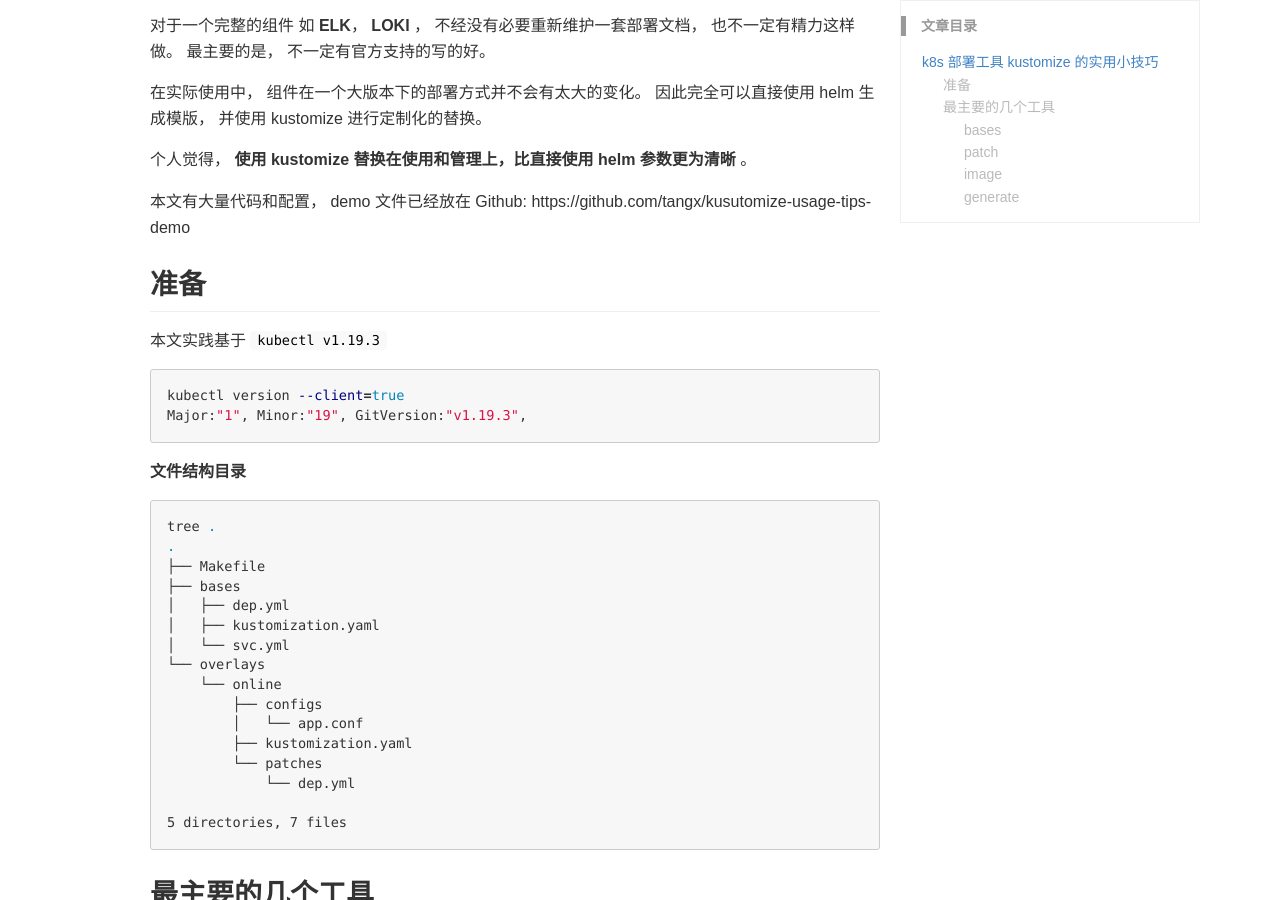
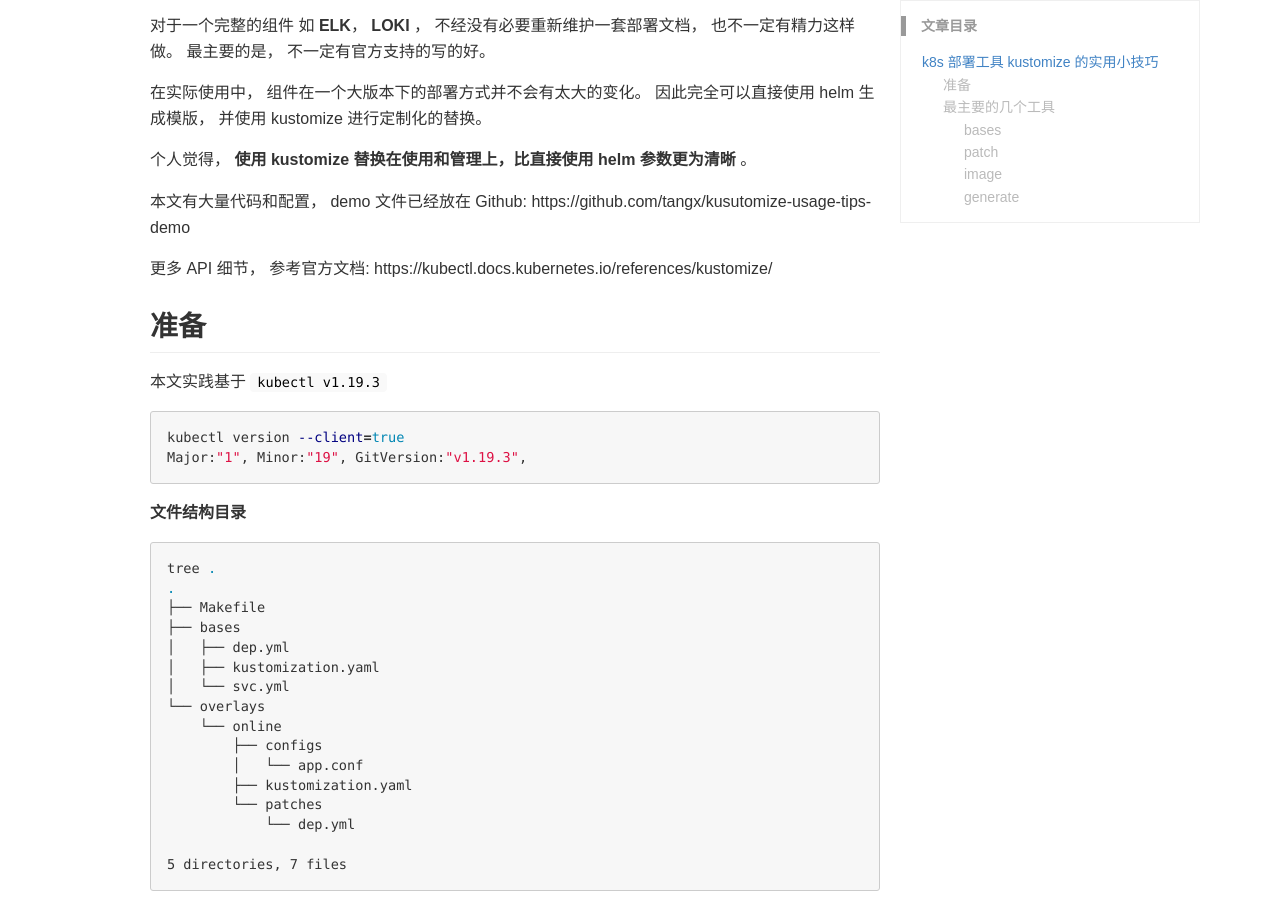
Before and after one commit to octowhale/octowhale.github.io, a Jekyll site: the page built from _posts/2020/2020-12-05-kusutomize-usage-tips.md, in a window 1280 px wide and 900 px high, scrolled down 403 px. Built offline with Jekyll 4.4.1, drawn with Linux system fonts in a browser that asks for light colours; comment, search, counter and statistics services are not loaded.

Commit message:
docs: referer api

```diff
--- a/_posts/2020/2020-12-05-kusutomize-usage-tips.md
+++ b/_posts/2020/2020-12-05-kusutomize-usage-tips.md
@@ -21,6 +21,8 @@ keywords: keyword1, keyword2
 个人觉得， **使用 kustomize 替换在使用和管理上，比直接使用 helm 参数更为清晰** 。
 
 本文有大量代码和配置， demo 文件已经放在 Github: https://github.com/tangx/kusutomize-usage-tips-demo
+
+更多 API 细节， 参考官方文档: https://kubectl.docs.kubernetes.io/references/kustomize/
 
 ## 准备
 
```
